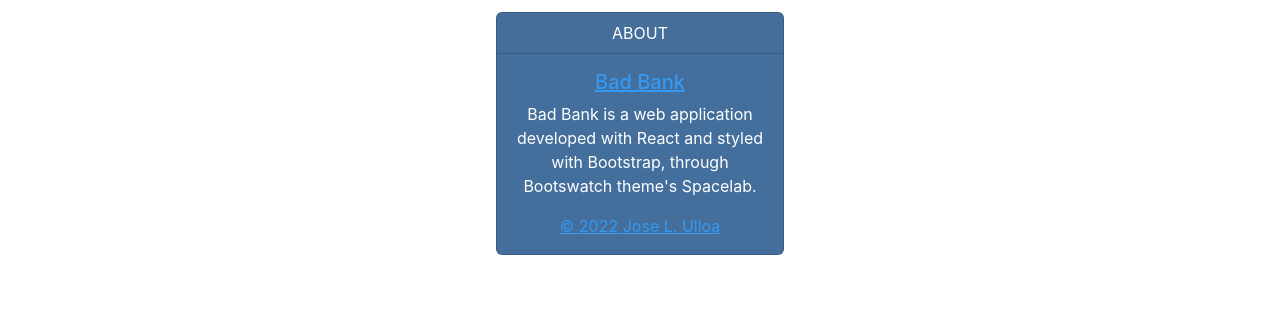
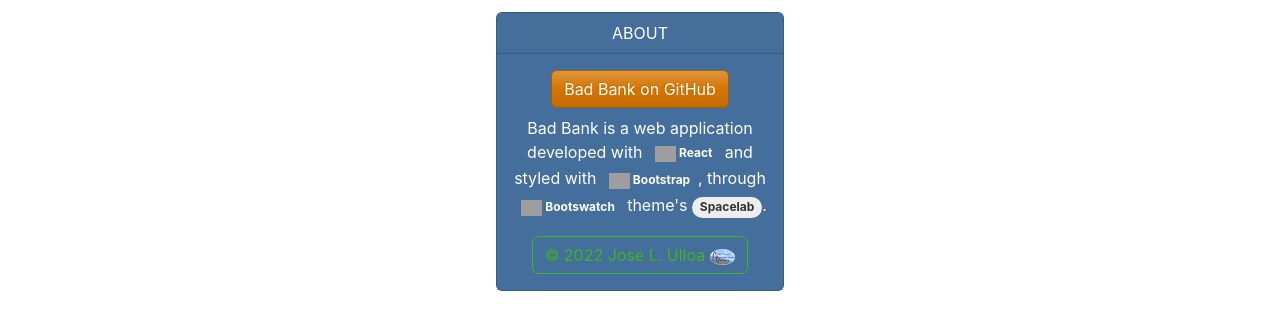
Before and after one commit to jlulloaa/badbank, a React (Create React App) app: page /about in a window 1280 px wide. Shown: the part 154-478 px from the top of the page. Built offline with nearby package versions, Linux system fonts and the light colour scheme; grey boxes are pictures that could not be loaded.

Commit message:
skeleton ok - ready for functionalities

```diff
--- a/src/about.js
+++ b/src/about.js
@@ -1,7 +1,33 @@
 import {Card} from './context';
+import {Link} from 'react-router-dom';
 const thisYear = new Date().getFullYear();
 
-const about = "Bad Bank is a web application developed with React and styled with Bootstrap, through Bootswatch theme's Spacelab.";
+const title = <a href="https://github.com/jlulloaa/badbank" target="_blank" rel="noreferrer">
+    <button className="btn btn-warning">
+    Bad Bank on GitHub
+    </button>
+    </a>;
+
+const about = <>
+    Bad Bank is a web application developed with <a href="https://reactjs.org" target="_blank" rel="noreferrer" >
+        <span className="badge bg-primary" data-bs-toggle="tooltip" data-bs-placement="left" title="https://reactjs.org"><img src="https://upload.wikimedia.org/wikipedia/commons/thumb/a/a7/React-icon.svg/270px-React-icon.svg.png" height="16"></img> React
+        </span>
+    </a> and styled with <a href="https://getbootstrap.com/" target="_blank" rel="noreferrer">
+        <span className="badge bg-primary" data-bs-toggle="tooltip" data-bs-placement="left" title="https://getbootstrap.com/"><img src="https://uxwing.com/wp-content/themes/uxwing/download/brands-and-social-media/bootstrap-5-logo-icon.png" height="16"></img> Bootstrap
+        </span>
+    </a>, through <a href="https://bootswatch.com" target="_blank" rel="noreferrer">
+        <span className="badge bg-primary" data-bs-toggle="tooltip" data-bs-placement="left" title="hhttps://bootswatch.com"><img src="https://camo.githubusercontent.com/51da0973891f15de1404fe9e17951136a420dafec4f9bbfa883e6283623c9317/68747470733a2f2f626f6f747377617463682e636f6d2f5f6173736574732f696d672f6c6f676f2d6461726b2e737667" height="16"></img>  Bootswatch
+        </span>
+    </a> theme's <a href="https://bootswatch.com/spacelab" target="_blank" rel="noreferrer">
+        <span className="badge rounded-pill bg-light" data-bs-toggle="tooltip" data-bs-placement="left" title="https://bootswatch.com/spacelab">
+        Spacelab
+        </span>
+    </a>.
+    </>;
+
+const body = <>
+    <a href="https://jlulloaa.github.io" target="_blank" rel="noreferrer"><button className="btn btn-outline-success" data-bs-toggle="tooltip" data-bs-placement="left" title="Click to see my other projects" > &copy; {thisYear} Jose L. Ulloa <img src="./logo192.png" height="16"></img></button></a>
+    </>
 
 function About() {
     return (
@@ -9,9 +35,9 @@
             bgcolor="primary"
             txtcolor="white"
             header="ABOUT"
-            title={(<a href="https://github.com/jlulloaa/badbank" target="_blank" rel="noreferrer">Bad Bank</a>)}
+            title={title}
             text={about}
-            body =  {(<a href="https://jlulloaa.github.io" target="_blank" rel="noreferrer">&copy; {thisYear} Jose L. Ulloa </a>)}
+            body = {body}
          />
     );
 }
--- a/src/alldata.js
+++ b/src/alldata.js
@@ -1,15 +1,44 @@
 import {useCtx, Card} from './context';
 
+
 function AllData() {
+
     const ctx = useCtx();
+    console.log(ctx.users);
+
+    function formatCustomer(customerList) {
+        return (
+            <div className="table-responsive">
+            <table className="table table-hover table-bordered">
+                <thead className="table-dark" data-bs-toggle="tooltip" data-bs-placement="left" title="Scroll left to see more information">
+                    <tr>
+                        <th> Email </th>
+                        <th> Name </th>
+                        <th> Password </th>
+                    </tr>
+                </thead>
+                <tbody className="table-primary" data-bs-toggle="tooltip" data-bs-placement="left" title="Scroll down to see more data">
+                    {customerList.map((customer, i) => (
+                        <tr key={i}>
+                            <td>{customer.email}</td>
+                            <td>{customer.name}</td>
+                            <td>{customer.password}</td>
+                        </tr>
+                    ))}
+                </tbody>
+            </table>
+            </div>
+        );
+    }
+
     return (
         <Card
         bgcolor="primary"
         txtcolor="white"
-        header="Listing all data:"
-        title="A not very secure bank"
-        text="This is the information of our customers:"
-        body={JSON.stringify(ctx.users)}
+        header="ALL DATA"
+        title="These are our customers"
+        text=""
+        body={ formatCustomer(ctx.users) }
         />
     );
 }
--- a/src/createaccount.js
+++ b/src/createaccount.js
@@ -25,6 +25,7 @@
         if (!validate(email, 'email')) return;
         if (!validate(password, 'password')) return;
         ctx.users.push({name, email, password, balance:100});
+        console.log(ctx.users);
         setShow(false);
     }
 
--- a/src/index.js
+++ b/src/index.js
@@ -1,7 +1,9 @@
 import React from 'react';
 import ReactDOM from 'react-dom/client';
-// Add bootstrap theme SpaceLab from bootswatch:
+// Add bootstrap theme Spacelab from bootswatch:
 import "bootswatch/dist/spacelab/bootstrap.min.css";
+// Add bootstrap theme Pulse from bootswatch:
+// import "bootswatch/dist/pulse/bootstrap.min.css";
 // By adding a bootswatch theme, I don't need to add the other bootstrap headers (at least for now...):
 // import 'bootstrap/dist/css/bootstrap.css';
 // import 'bootstrap/dist/css/bootstrap.min.css';
--- a/src/navbar.js
+++ b/src/navbar.js
@@ -29,7 +29,8 @@
         offset: {'top': 10, 'left': 10},
         border: true,
         bkgrndColor: "green",
-        txtColor: "white"
+        txtColor: "white",
+        delayHide: 10
     }
 
     return (
@@ -77,7 +78,7 @@
             <ReactTooltip id="productsTip" place={tooltipFormat.place} type={tooltipFormat.type} effect={tooltipFormat.effect} offset={tooltipFormat.offset} border={tooltipFormat.border} backgroundColor={tooltipFormat.bkgrndColor} textColor={tooltipFormat.txtColor}>
                 Check our products
             </ReactTooltip>
-            <ReactTooltip id="aboutTip" place={tooltipFormat.place} type={tooltipFormat.type} effect={tooltipFormat.effect} offset={tooltipFormat.offset} border={tooltipFormat.border} backgroundColor={tooltipFormat.bkgrndColor} textColor={tooltipFormat.txtColor}>
+            <ReactTooltip id="aboutTip" place={tooltipFormat.place} type={tooltipFormat.type} effect={tooltipFormat.effect} offset={tooltipFormat.offset} border={tooltipFormat.border} backgroundColor={tooltipFormat.bkgrndColor} textColor={tooltipFormat.txtColor} delayHide={tooltipFormat.delayHide}>
                 The small print and information about this application
             </ReactTooltip>
         </Navbar>
```
Also changed, not shown: src/index.css (+22 -0 lines).
